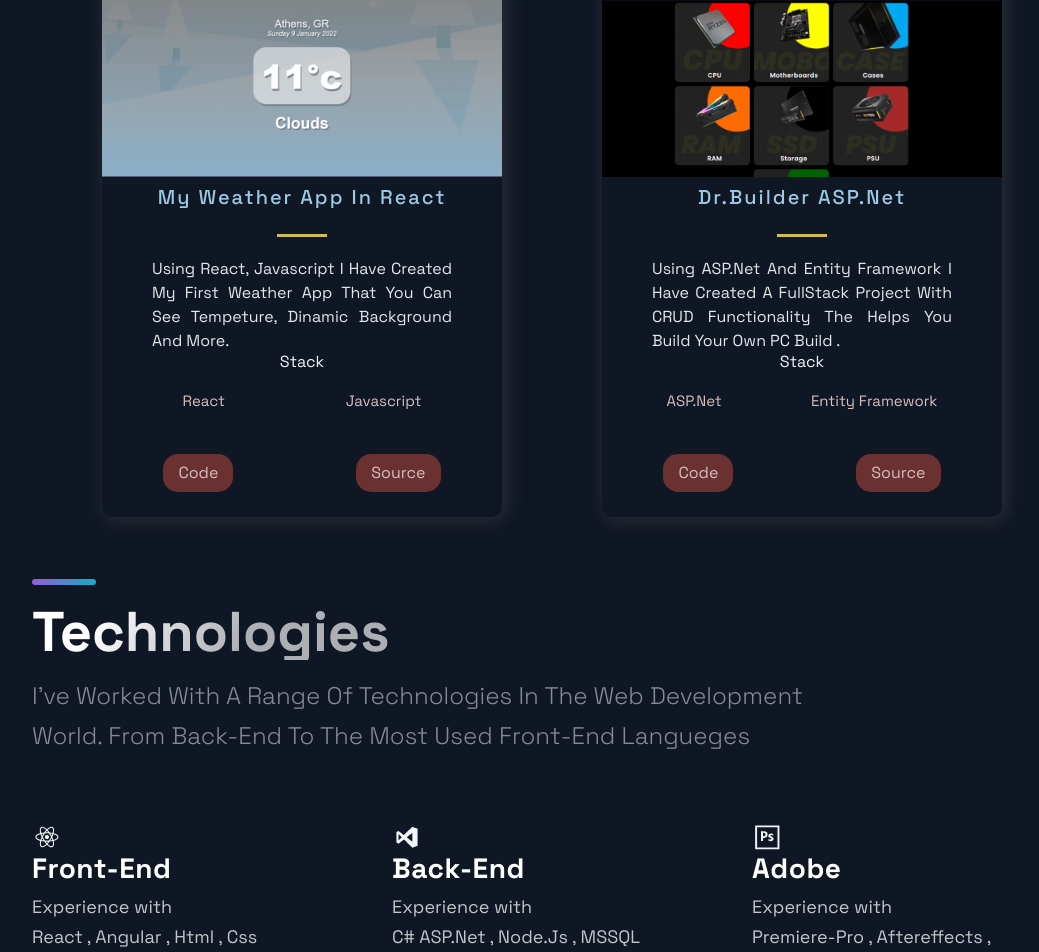
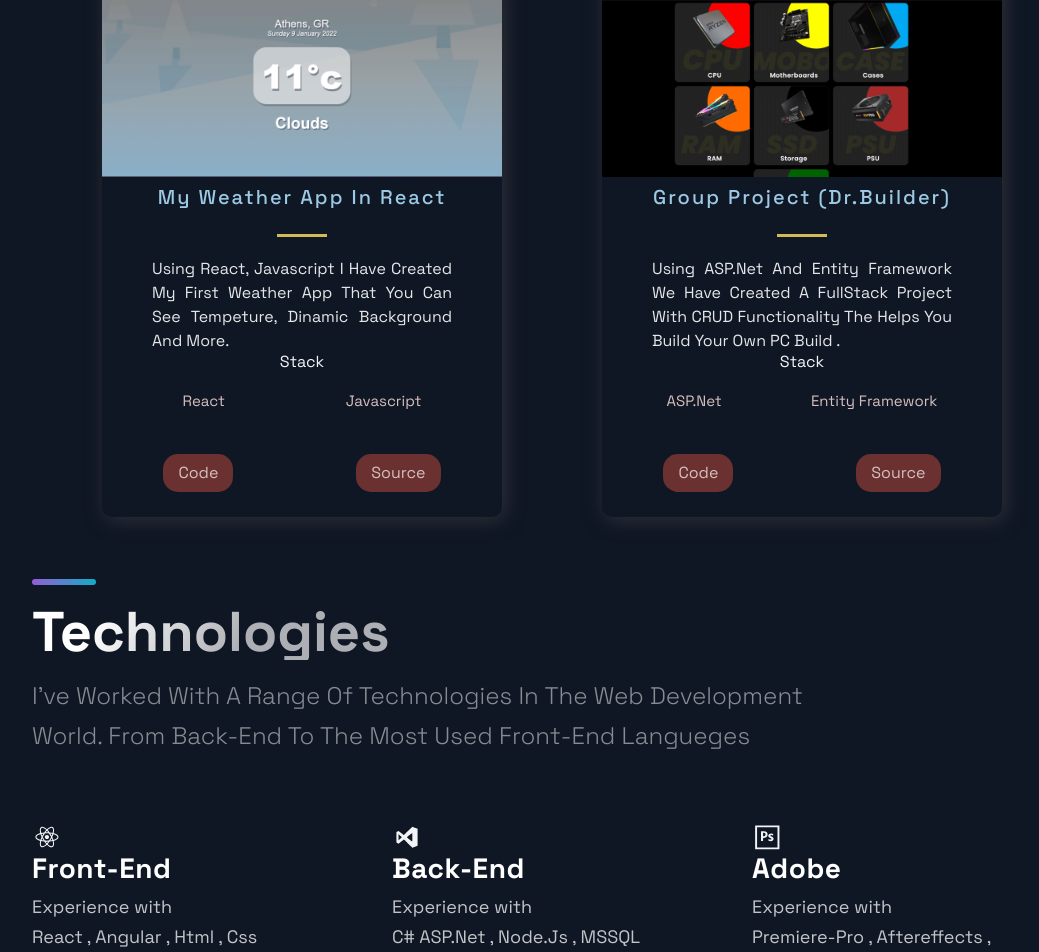
Before and after one commit to charalampos-gatsakos/MyPortfolio-Nextjs, a Next.js app: page / in a window 1280 px wide. Shown: the part 862-1814 px from the top of the page, without its empty margins (88-1127 px from the left). Built offline with nearby package versions, Linux system fonts and the light colour scheme.

Commit message:
Project Info ud

```diff
--- a/src/constants/constants.js
+++ b/src/constants/constants.js
@@ -9,8 +9,8 @@
     id: 0,
   },
   {
-    title: 'Dr.Builder ASP.Net ',
-    description: "Using ASP.Net And Entity Framework I Have Created A FullStack Project With CRUD Functionality The Helps You Build Your Own PC Build .",
+    title: 'Group Project (Dr.Builder) ',
+    description: "Using ASP.Net And Entity Framework We Have Created A FullStack Project With CRUD Functionality The Helps You Build Your Own PC Build .",
       image: '/images/Dr.5.png',
       tags: ['ASP.Net', 'Entity Framework'],
     source: 'https://github.com/dimitriskaratzas/GroupProject',
```
